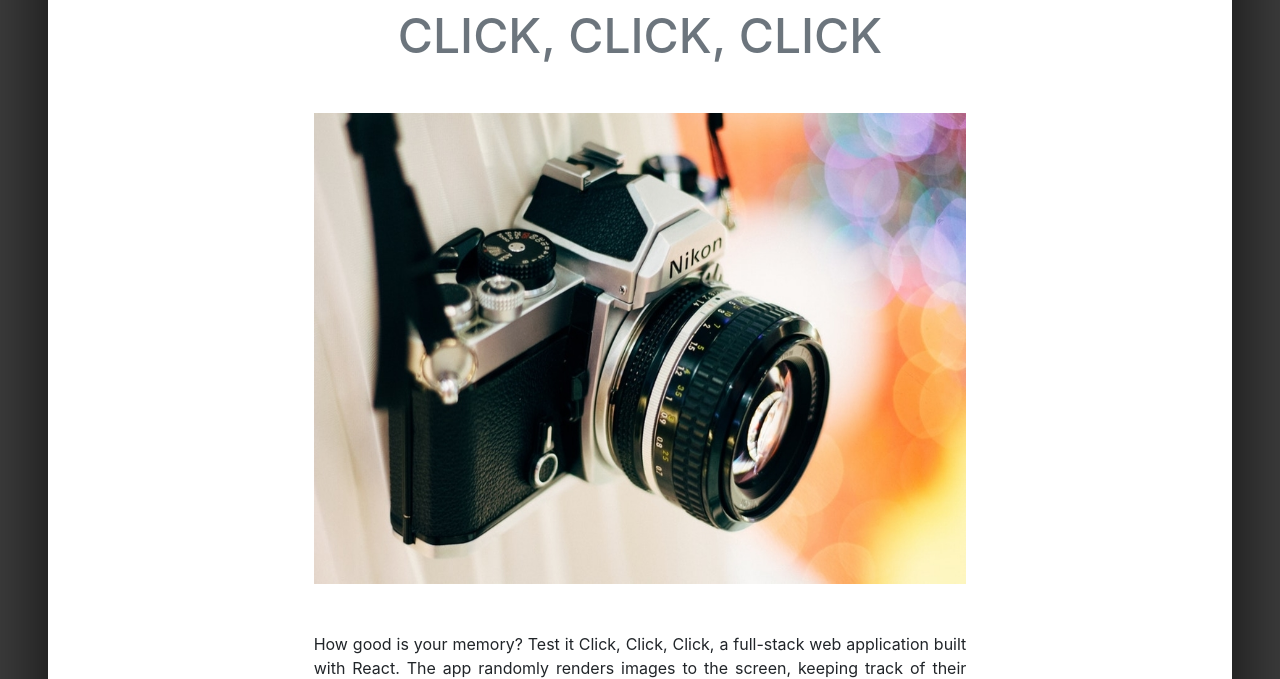
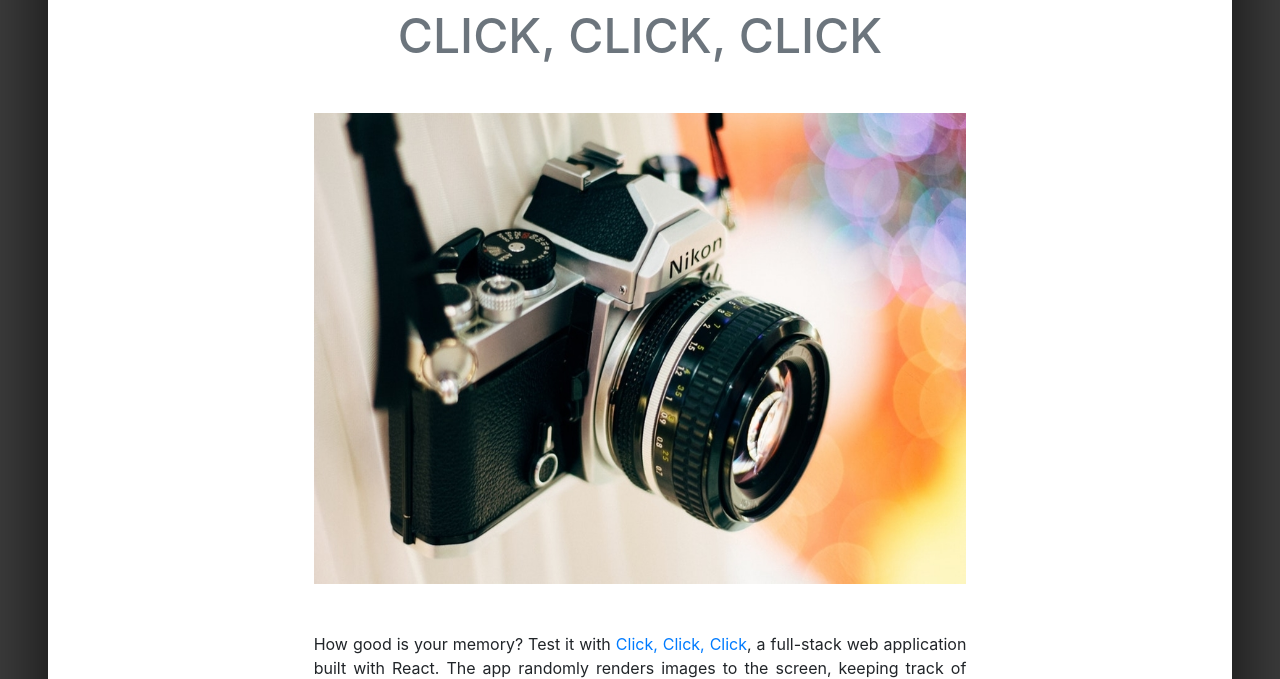
Before and after one commit to JAWilmer/JAWilmer.github.io, a website with bundled scripts: page index.html in a window 1280 px wide. Both pictures are taken after a click on the link "Click, Click, Click React Game". Shown: the part 878-1557 px from the top of the page. Built offline with nearby package versions, Linux system fonts and the light colour scheme.

Commit message:
updated click, click, click website

```diff
--- a/index.html
+++ b/index.html
@@ -465,9 +465,10 @@
             <br><br>
             <img class="img-fluid mb-5" src="img/portfolio/camera900-650.jpg" alt="Legos!" />
             <p class="mb-5" style="text-align:justify">
-              How good is your memory? Test it Click, Click, Click, a full-stack web application built with React. The
+              How good is your memory? Test it with <a
+              href="https://jawilmer.github.io/ClickClickClick/" target="_blank">Click, Click, Click</a>, a full-stack web application built with React. The
               app randomly renders images to the screen, keeping track of their clicked state - true or false -
-              depending upon weither they have been selected by the user. The user's score increases as new images are
+              depending on whether they they have been selected by the user. The user's score increases as new images are
               clicked. The game ends if an image is selected twice. Sound easy? There's a twist - each time an image is
               clicked, all of the images are shuffled and their locations are randomly changed. Peek under the hood on<a
                 href="https://github.com/JAWilmer/ClickClickClick" target="_blank">
```
